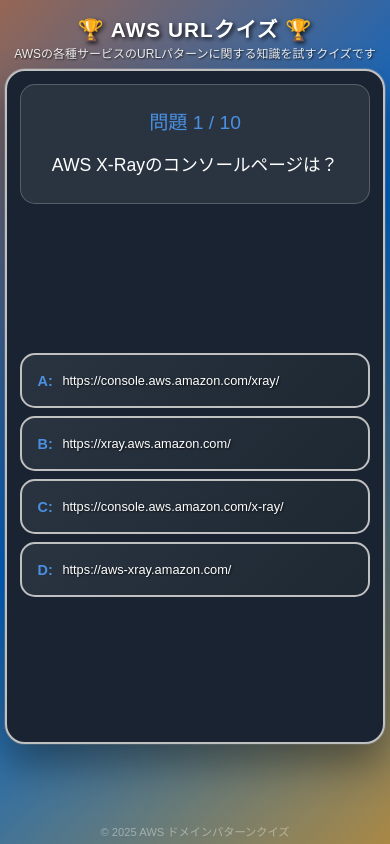
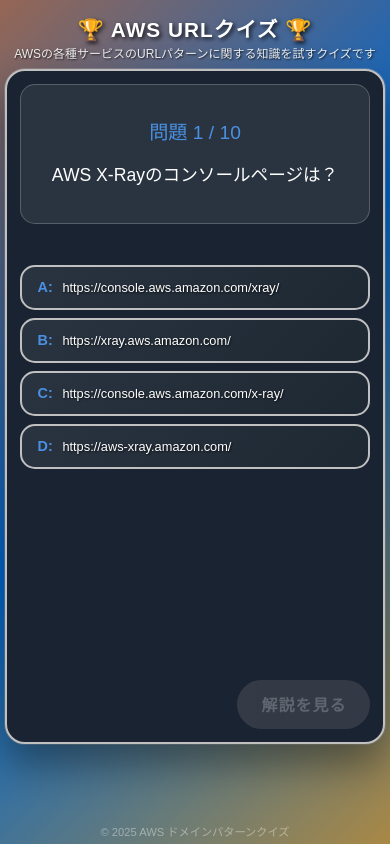
Before and after one commit to godsugar/aws-url-quiz, a Next.js app: page /quiz-game-nextjs/ in a window 390 px wide. Built offline with nearby package versions, Linux system fonts and the light colour scheme.

Commit message:
Re-add explanation button for better UX and enlarge question area for better readability

```diff
--- a/components/Quiz.tsx
+++ b/components/Quiz.tsx
@@ -166,6 +166,17 @@
             </button>
           ))}
         </div>
+
+        <div className="controls">
+          <button
+            className="next-button"
+            onClick={() => setShowModal(true)}
+            disabled={selectedOption === null}
+            style={{ opacity: selectedOption === null ? 0.5 : 1 }}
+          >
+            解説を見る
+          </button>
+        </div>
       </div>
 
       {/* 統合モーダル */}
--- a/styles/globals.css
+++ b/styles/globals.css
@@ -96,6 +96,7 @@
   background: #1a2332;
   border-radius: 20px;
   padding: 1rem;
+  padding-bottom: 5rem;
   box-shadow:
     0 20px 40px rgba(0, 0, 0, 0.4),
     0 0 0 1px rgba(192, 192, 192, 0.3);
@@ -106,7 +107,7 @@
   height: 75vh;
   overflow: hidden;
   display: grid;
-  grid-template-rows: auto 140px 160px;
+  grid-template-rows: auto 180px 140px auto;
   grid-gap: 1rem;
   box-sizing: border-box;
   margin: 0 auto;
@@ -151,12 +152,12 @@
   color: var(--text-color);
   text-align: center;
   background: #2a3441;
-  padding: 1rem;
+  padding: 1.2rem;
   border-radius: 15px;
   border: 1px solid rgba(192, 192, 192, 0.3);
   line-height: 1.4;
   font-weight: 500;
-  height: 140px;
+  height: 180px;
   overflow-y: auto;
   display: flex;
   flex-direction: column;
@@ -169,7 +170,7 @@
   grid-template-columns: 1fr 1fr;
   gap: 0.6rem;
   margin: 0;
-  height: 160px;
+  height: 140px;
   box-sizing: border-box;
 }
 
@@ -187,7 +188,7 @@
   position: relative;
   overflow: hidden;
   text-align: left;
-  height: 70px;
+  height: 60px;
   display: flex;
   align-items: center;
   justify-content: flex-start;
@@ -367,6 +368,42 @@
   background: linear-gradient(135deg, #0d8bd9, #1da1f2);
   transform: translateY(-2px);
   box-shadow: 0 8px 25px rgba(29, 161, 242, 0.4);
+}
+
+.controls {
+  position: absolute;
+  bottom: 1rem;
+  right: 1rem;
+  display: flex;
+  justify-content: flex-end;
+  align-items: center;
+}
+
+.next-button {
+  padding: 1rem 2rem;
+  background: linear-gradient(135deg, var(--accent-color), #357abd);
+  color: white;
+  border: none;
+  border-radius: 25px;
+  font-size: 1rem;
+  cursor: pointer;
+  transition: all 0.3s ease;
+  font-weight: bold;
+  text-transform: uppercase;
+  letter-spacing: 1px;
+  box-shadow: 0 5px 15px rgba(74, 144, 226, 0.3);
+}
+
+.next-button:hover:not(:disabled) {
+  background: linear-gradient(135deg, #357abd, var(--accent-color));
+  transform: translateY(-2px);
+  box-shadow: 0 8px 25px rgba(74, 144, 226, 0.4);
+}
+
+.next-button:disabled {
+  opacity: 0.5;
+  cursor: not-allowed;
+  transform: none;
 }
 
 .restart-button {
@@ -594,8 +631,9 @@
 
   .quiz-container {
     padding: 0.8rem;
+    padding-bottom: 5rem;
     height: 80vh;
-    grid-template-rows: auto 120px 240px;
+    grid-template-rows: auto 140px 200px auto;
   }
 
   .title {
@@ -605,21 +643,26 @@
 
   .question {
     font-size: 1.1rem;
-    padding: 0.8rem;
-    height: 120px;
+    padding: 1rem;
+    height: 140px;
   }
 
   .options {
     grid-template-columns: 1fr;
     gap: 0.5rem;
-    height: 240px;
+    height: 200px;
   }
 
   .option-button {
     padding: 0.6rem;
     font-size: 0.8rem;
-    height: 55px;
+    height: 45px;
     padding-left: 1rem;
+  }
+
+  .controls {
+    bottom: 0.8rem;
+    right: 0.8rem;
   }
 
   .option-label {
```
